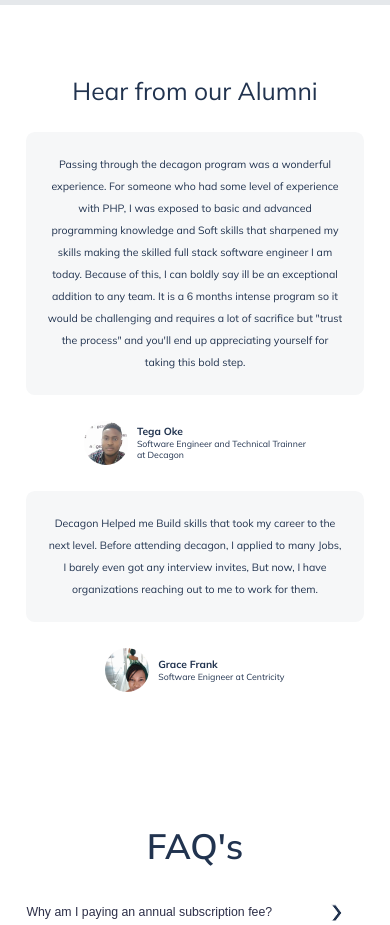
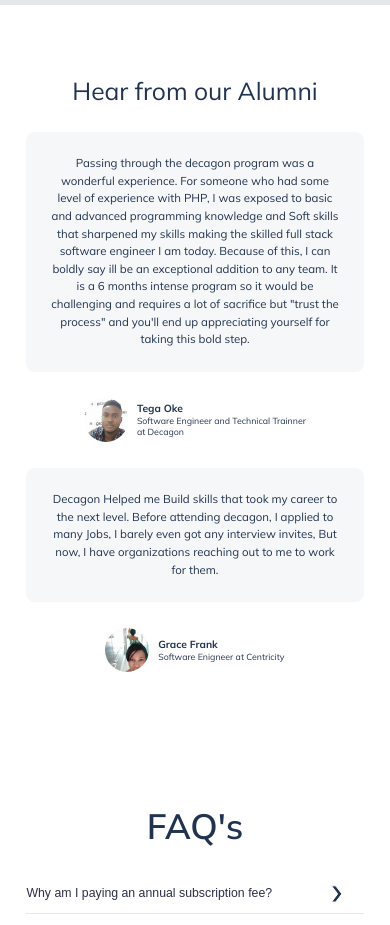
Before and after one commit to dexkode4/Decagon-fellowship, a React (Create React App) app: page / in a window 390 px wide. Shown: the part 6280-7205 px from the top of the page. Built offline with nearby package versions, Linux system fonts and the light colour scheme.

Commit message:
increase font size of alumni card

```diff
--- a/src/components/Alumni/Alumni.module.scss
+++ b/src/components/Alumni/Alumni.module.scss
@@ -67,7 +67,7 @@
     &_testimonialContent {
         background: $background-grey-200;
         border-radius: 1rem;
-        font-size: 1.2rem;
+        font-size: 1.3rem;
         padding: 2em;
         // height: 20rem;
         text-align: center;
@@ -77,6 +77,11 @@
         margin-bottom: 3rem;
         position: relative;
         z-index: 100;
+
+        @media (max-width:400px) {
+            font-size: 1.3rem;
+            line-height: 2rem;
+        }
     }
 }
 
```
